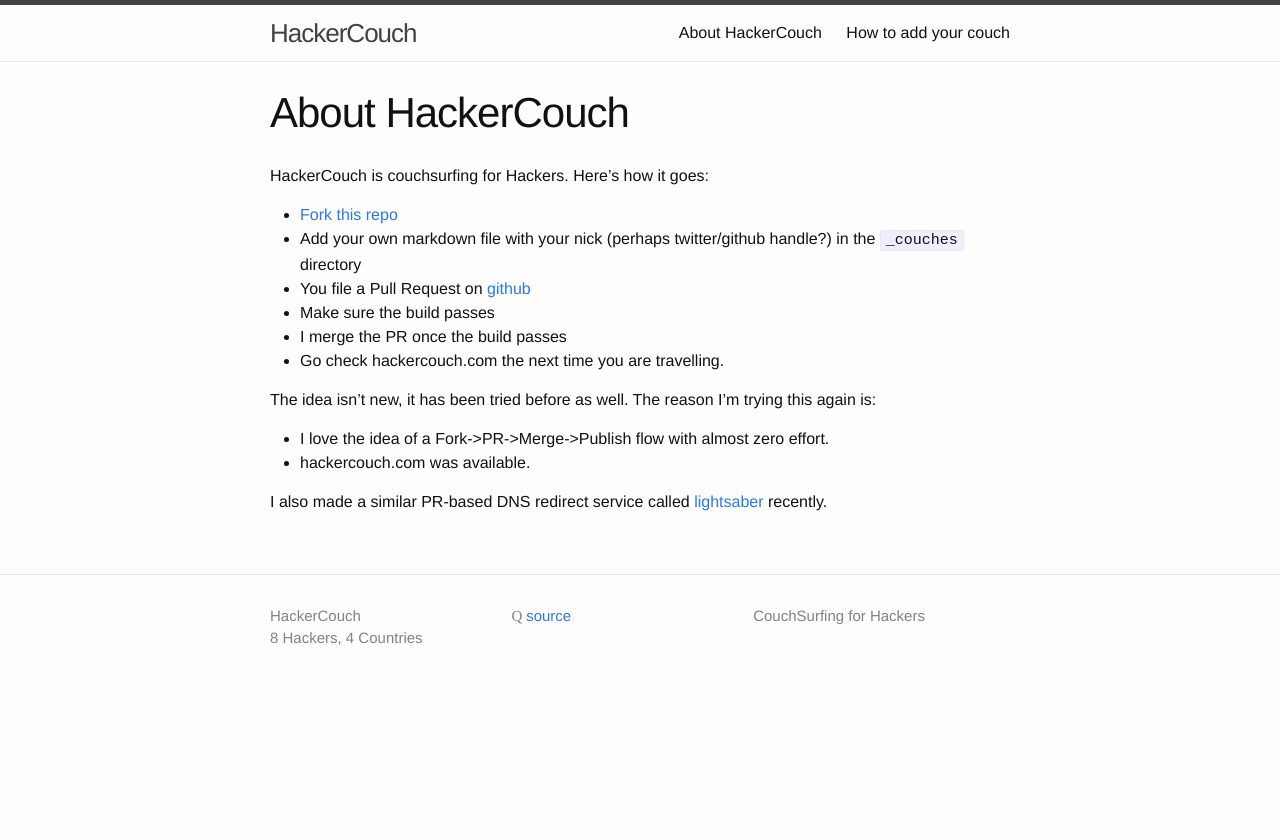
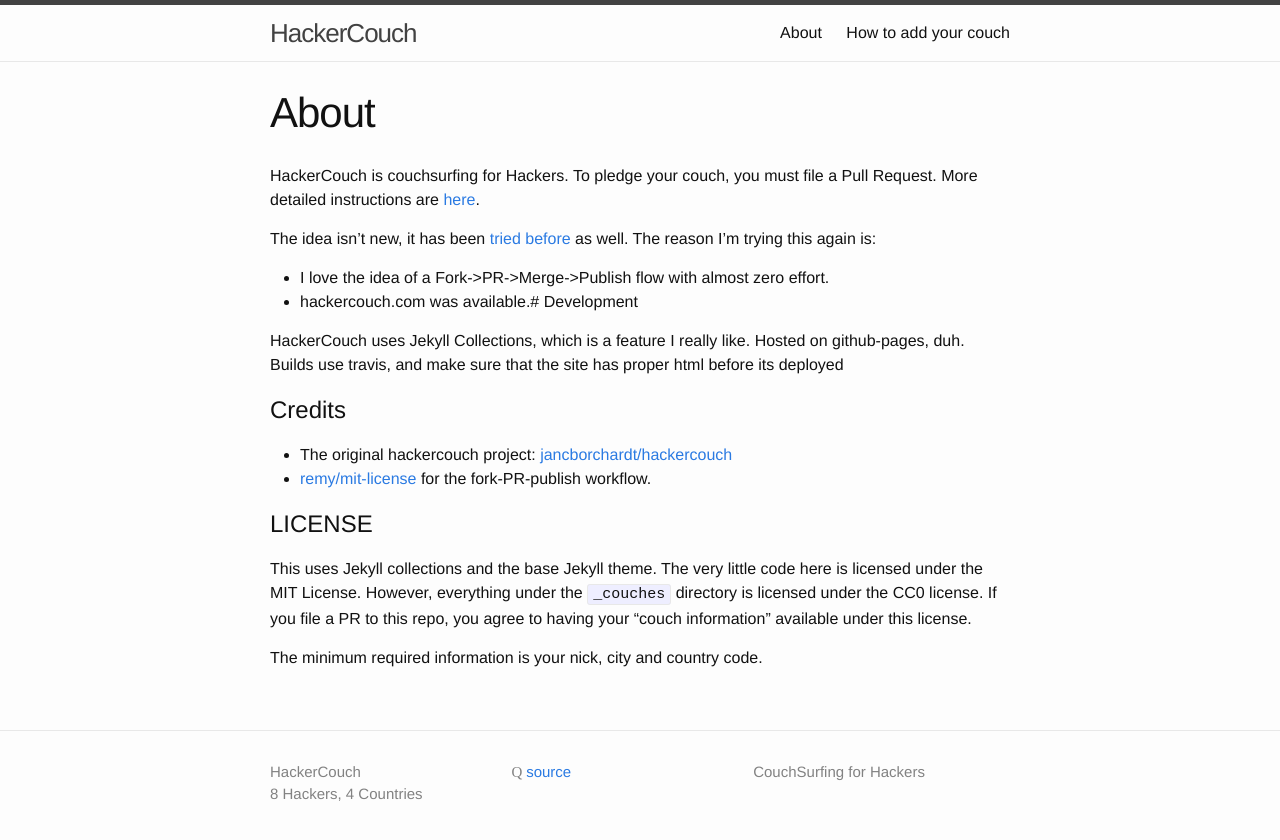
Before and after one commit to hackercouch/hackercouch, a Jekyll site: the page built from about.md, in a window 1280 px wide. Shown: the top 840 px of the page. Built offline with Jekyll 4.4.1, drawn with Linux system fonts in a browser that asks for light colours; some web fonts are replaced.

Commit message:
Adds link to the original hackercouch project [ci skip]

```diff
--- a/about.md
+++ b/about.md
@@ -1,25 +1,36 @@
 ---
 layout: page
-title: About HackerCouch
+title: About
 permalink: /about/
 ---
 
-HackerCouch is couchsurfing for Hackers. Here's how it goes:
+HackerCouch is couchsurfing for Hackers. To pledge your couch, you must
+file a Pull Request. More detailed instructions are [here][add].
 
-- [Fork this repo][fork]
-- Add your own markdown file with your nick (perhaps twitter/github handle?) in the `_couches` directory
-- You file a Pull Request on [github][gh]
-- Make sure the build passes
-- I merge the PR once the build passes
-- Go check hackercouch.com the next time you are travelling.
-
-The idea isn't new, it has been tried before as well. The reason I'm trying this again is:
+The idea isn't new, it has been [tried before][original] as well. The reason I'm trying this again is:
 
 - I love the idea of a Fork->PR->Merge->Publish flow with almost zero effort.
-- hackercouch.com was available.
+- hackercouch.com was available.# Development
 
-I also made a similar PR-based DNS redirect service called [lightsaber][ls] recently.
+HackerCouch uses Jekyll Collections, which is a feature I really like.
+Hosted on github-pages, duh.
+Builds use travis, and make sure that the site has proper html before its deployed
 
+# Credits
+
+- The original hackercouch project: [jancborchardt/hackercouch][original]
+- [remy/mit-license](https://github.com/remy/mit-license) for the fork-PR-publish workflow.
+
+# LICENSE
+
+This uses Jekyll collections and the base Jekyll theme. The very little code here
+is licensed under the MIT License. However, everything under the `_couches` directory
+is licensed under the CC0 license. If you file a PR to this repo, you agree to having
+your "couch information" available under this license.
+
+The minimum required information is your nick, city and country code.
+
+
+[original]: https://github.com/jancborchardt/hackercouch "The original hackercouch project"
 [gh]: https://github.com/captn3m0/hackercouch
-[ls]: https://github.com/captn3m0/lightsaber
-[fork]: https://github.com/captn3m0/hackercouch "Click the Fork button"
+[add]: /add.html
```
Also changed, not shown: README.md.
